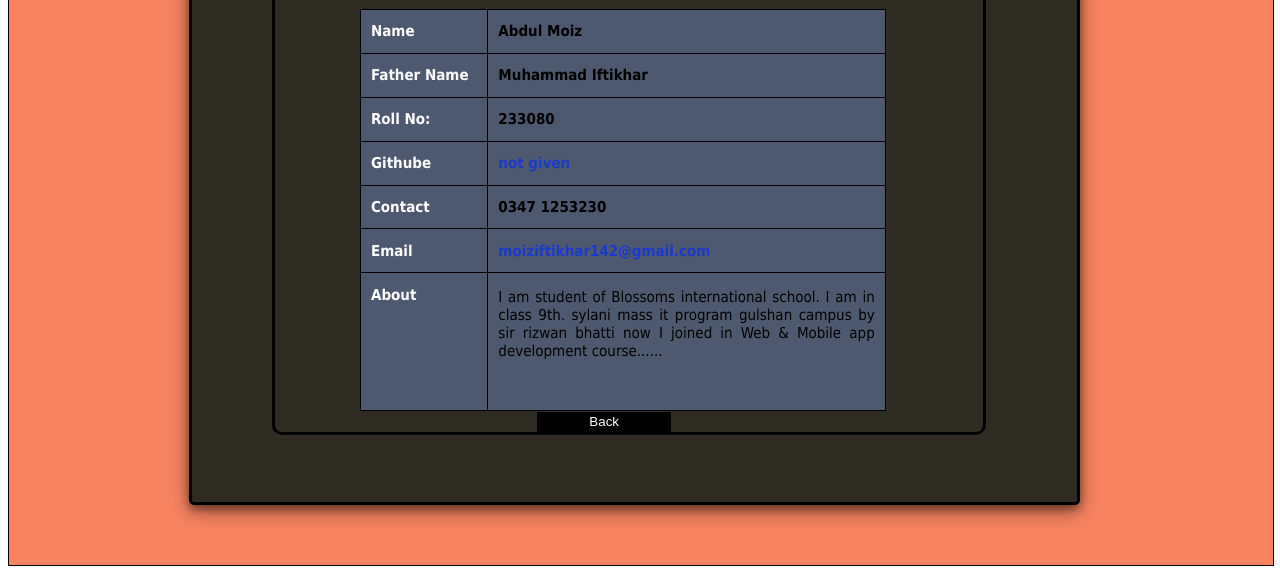
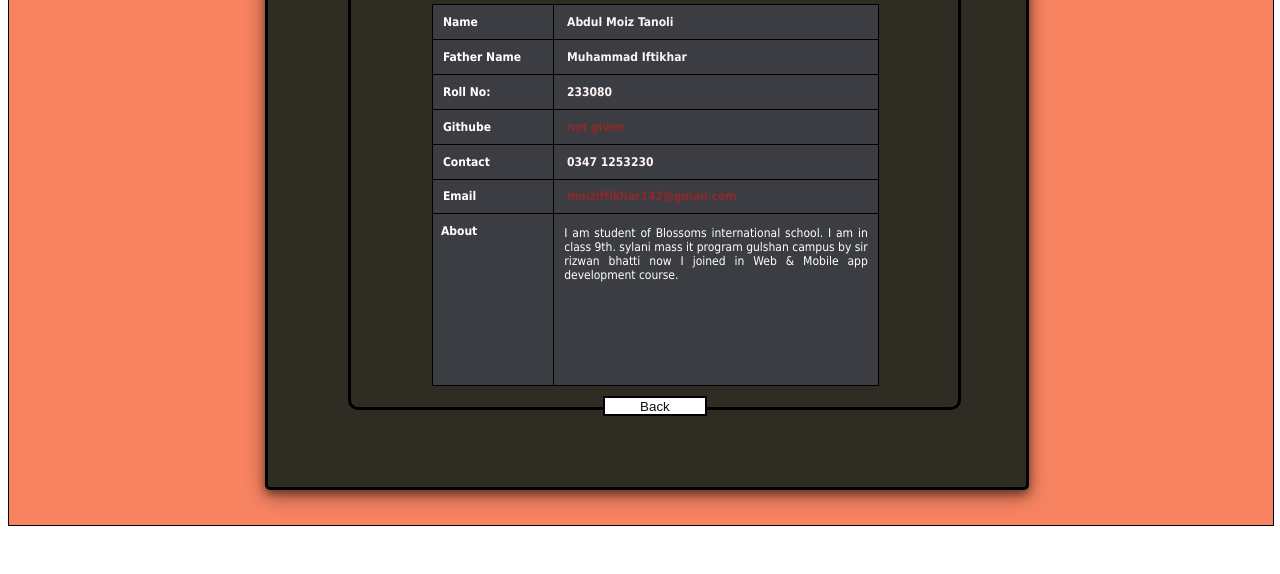
Before and after one commit to Ashiq1923/Portfolio, a plain HTML site: page data folder/13.html in a window 1280 px wide. Shown: the part 284-858 px from the top of the page. After the commit the page ends 818 px from the top, so only its background shows below. Drawn offline with Linux system fonts and the light colour scheme.

Commit message:
portfilo

```diff
--- a/data folder/13.html
+++ b/data folder/13.html
@@ -43,14 +43,14 @@
 <!-- right -->
     <div class="info-data-box">
         <div class="info-data">
-            <div class="info-data-list"><h1>Abdul Moiz  </h1></div>
+            <div class="info-data-list"><h1>Abdul Moiz Tanoli </h1></div>
             <div class="info-data-list"> <h1>Muhammad Iftikhar</h1></div>
             <div class="info-data-list"><h1>233080</h1></div>
             <div class="info-data-list"><h1><a href="">not given</a></h1></div>
             <div class="info-data-list"><h1>0347 1253230</h1></div>
             <div class="info-data-list"><h1><a href="mailto:" >moiziftikhar142@gmail.com</a></h1></div>
             <div class="info-data-list-about"><p>I am student of Blossoms international school.
-                I am in class 9th. sylani mass it program gulshan campus by sir rizwan bhatti  now I joined in Web & Mobile app development course......</p></div>
+            I am in class 9th. sylani mass it program gulshan campus by sir rizwan bhatti now I joined in Web & Mobile app development course.</p></div>
 
         </div>
         <div class="back-btn"><form action="../index.html"><button >Back</button></form></div>
--- a/style.css
+++ b/style.css
@@ -2,11 +2,12 @@ body{
     font-family: Tahoma, Verdana, sans-serif;
 }
 body::-webkit-scrollbar {
-    width: 2px;
+    width: 0.5vw;
   }
  body::-webkit-scrollbar-track {
     border-radius: 5px;
     cursor: pointer;
+
   }
 
   body::-webkit-scrollbar-thumb {
@@ -15,11 +16,13 @@ body::-webkit-scrollbar {
   }
 header{
     width: 100%;
-    height: 105vh;
+    height: 100vh;
     /* background-image: url(img/img1.jpg); */
     background-color: #F78361;
     border: 1px solid rgb(0, 0, 0);
     background-repeat: no-repeat;
+    transition: all;
+    align-items: center;
 }
 .header-heading-div{
     background-color: #2f2d23;
@@ -28,10 +31,12 @@ header{
     height: 90px;
     border: 1px solid  #F78361;
     box-shadow:  0 0px 20px 0   #F78361;
+    font-family: cursive;
 }
 .header-heading-div h1{
     text-align: center;
     color:white;
+    text-shadow: 5px 5px 5px #F78361;
 }
 #main-nav{
     width: 100%;
@@ -40,23 +45,27 @@ header{
  align-items: center;
 }
 #main-div-1{
-    margin-top: 50px;
-    margin-left: 180px;
+    margin-top: 20px;
+    margin-left: 20vw;
     border: 1px solid black;
-    width: 70%;
+    width: 60%;
     height: 80vh;
     box-shadow: 0 4px 8px 0 rgba(0, 0, 0, 0.759), 0 6px 20px 0 rgba(0, 0, 0, 0.759);
     background-color: #2f2d23;
    border-radius: 5px;
    overflow-y: scroll;
-   overflow-x: hidden;
+   overflow-x: scroll;
+
+
 }
 #main-div-1::-webkit-scrollbar {
     width: 2px;
+    height: 2px;
   }
   #main-div-1::-webkit-scrollbar-track {
     border-radius: 5px;
     cursor: pointer;
+    scroll-behavior: smooth;
   }
 
   #main-div-1::-webkit-scrollbar-thumb {
@@ -64,10 +73,10 @@ header{
     border-radius: 10px;
   }
   #main-div{
-    margin-top: 50px;
-    margin-left: 180px;
+    margin-top: 20px;
+    margin-left: 20vw;
     border: 3px solid black;
-    width: 70%;
+    width: 60%;
     height: 80vh;
     box-shadow: 0 4px 8px 0 rgba(0, 0, 0, 0.397), 0 6px 20px 0 rgba(0, 0, 0, 0.397);
    background-color:#2f2d23;
@@ -93,6 +102,7 @@ header{
 }
 .profile-main-div:hover{
     box-shadow:  0 0px 20px 0  rgba(0, 0, 0, 0.615);
+    cursor: pointer;
   }
 .a{
     width: 100%;
@@ -151,10 +161,11 @@ header{
     box-shadow:  0 0px 20px 0   #F78361;
     border-bottom-right-radius: 5px;
     border-bottom-left-radius: 5px;
+    cursor: pointer;
 }
 .main-info-div{
     width: 80%;
-    height: 500px;
+    height: 480px;
     border: 3px solid black;
     margin-left: 80px;
     border-radius: 10px;
@@ -198,72 +209,74 @@ header{
 }
 .bb{
     width: 100%;
-    height: 447px;
+    height: 430px;
     /* border: 1px solid red; */
     display: inline-flex;
+
 }
 .info-name-box{
-width: 30%;
-height: 435px;
+width: 35%;
+height: 425px;
 /* border: 1px solid red; */
 border-top: 2px solid  black;
 }
 .info-data-box{
     width: 70%;
-    height: 435px;
+    height: 425px;
     border-top: 2px solid  black;
 
 }
 .info-name{
     width: 60%;
-    height: 400px;
+    height: 380px;
     border: 1px solid  black;
     margin-top: 10px;
     margin-left: 40%;
-    background-color:  #4E586E
+    background-color:  #3b3d43;
 }
 .info-data{
     width: 80%;
-    height: 400px;
+    height: 380px;
     border: 1px solid  black;
     margin-top: 10px;
     margin-right: 20%;
-    background-color:  #4E586E
+    background-color:  #3b3d43;
 }
 .info-name-list{
     color: white;
-    font-size: 10px;
+    font-size: 7px;
     border-bottom: 1px solid  black;
 
 
 }
 .info-name-list-about{
     width: 100%;
-    height: 130px;
+    height: 110px;
     color:white;
-    font-size: 10px;
+    font-size: 8px;
 }
 .info-data-list{
 
-    color:black;
-    font-size: 10px;
+    color:rgb(255, 244, 244);
+    font-size: 8px;
     border-bottom: 1px solid black;
 }
 .info-data-list h1{
-     margin-left: 10px;
+     margin-left: 1vw;
      text-shadow: 0 4px 8px 0 rgba(0, 0, 0, 0.759);
 }
 .info-name-list h1{
     margin-left: 10px;
+    font-size: 12px;
 }
 .info-name-list-about h1{
-    margin-left: 10px;
+    margin-left: 8px;
 }
 .info-data-list-about{
     width: 100%;
-    height: 130px;
-    color: black;
-    font-size: 15px;
+    height: 17vh;
+    color: rgb(255, 255, 255);
+    font-size: 12px;
     text-align: justify;
     overflow-y: scroll;
     overflow-x: hidden;
@@ -288,20 +301,24 @@ border-top: 2px solid  black;
 }
 .info-data-list a{
     text-decoration: none;
-    color: rgba(23, 54, 212, 0.918);
+    color: rgba(212, 23, 23, 0.552);
 }
 .info-data-list a:hover{
     color: rgb(238, 238, 238);
     text-decoration: underline;
+    cursor: pointer;
 }
 .back-btn button{
     width: 30%;
     height: 20px;
-    border: 1px solid black;
-    background-color: black;
-    color: white;
+    border: 2px solid black;
+    background-color: rgb(255, 255, 255);
+    color: rgb(15, 14, 14);
 }
 .back-btn {
-    margin-left: 50px;
+    padding: 10px 10px 10px 10px;
+    margin-left: 40px;
+    transition: all;
+
 
 }
```
Also changed, not shown: data folder/1.html (+1 -1 lines), data folder/10.html (+1 -1 lines), data folder/11.html (+1 -1 lines), data folder/2.html (+1 -1 lines), data folder/3.html (+2 -2 lines), data folder/6.html (+2 -2 lines), data folder/7.html (+1 -1 lines), data folder/8.html (+1 -1 lines), data folder/9.html (+1 -1 lines), index.html (+1 -1 lines).
